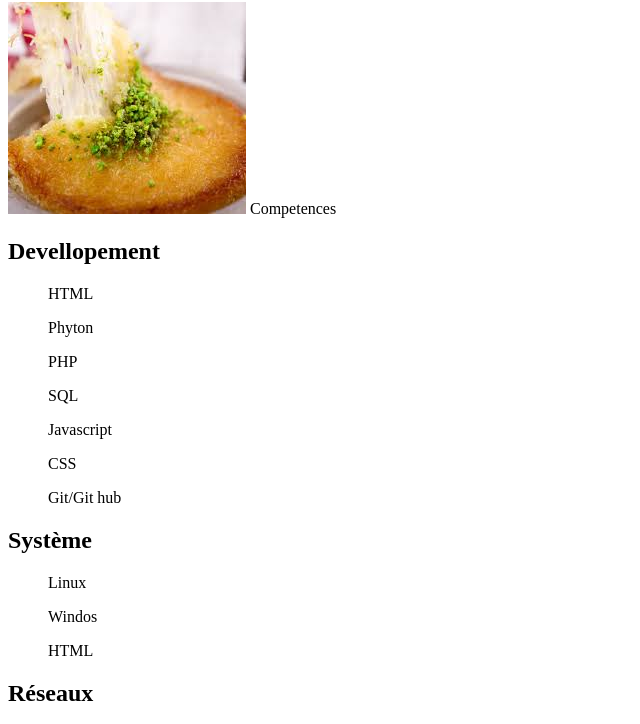
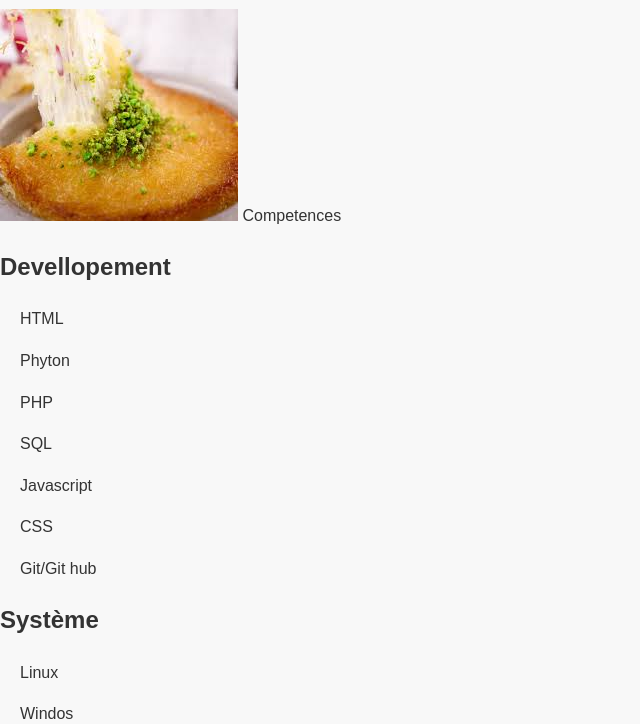
Before and after one commit to Yanis1408/CV, a plain HTML site: page index.html in a window 1280 px wide. Shown: the part 64-788 px from the top of the page, without its empty margins (0-640 px from the left). Drawn offline with Linux system fonts and the light colour scheme.

Commit message:
Update index.html

```diff
--- a/index.html
+++ b/index.html
@@ -3,6 +3,7 @@
         <title>
             Yanis Mokrane
         </title>
+     <link href="style.css" type="text/css" rel="stylesheet" media="all">
     </head>
     <body>
         <h1> Presentation</h1>
```
